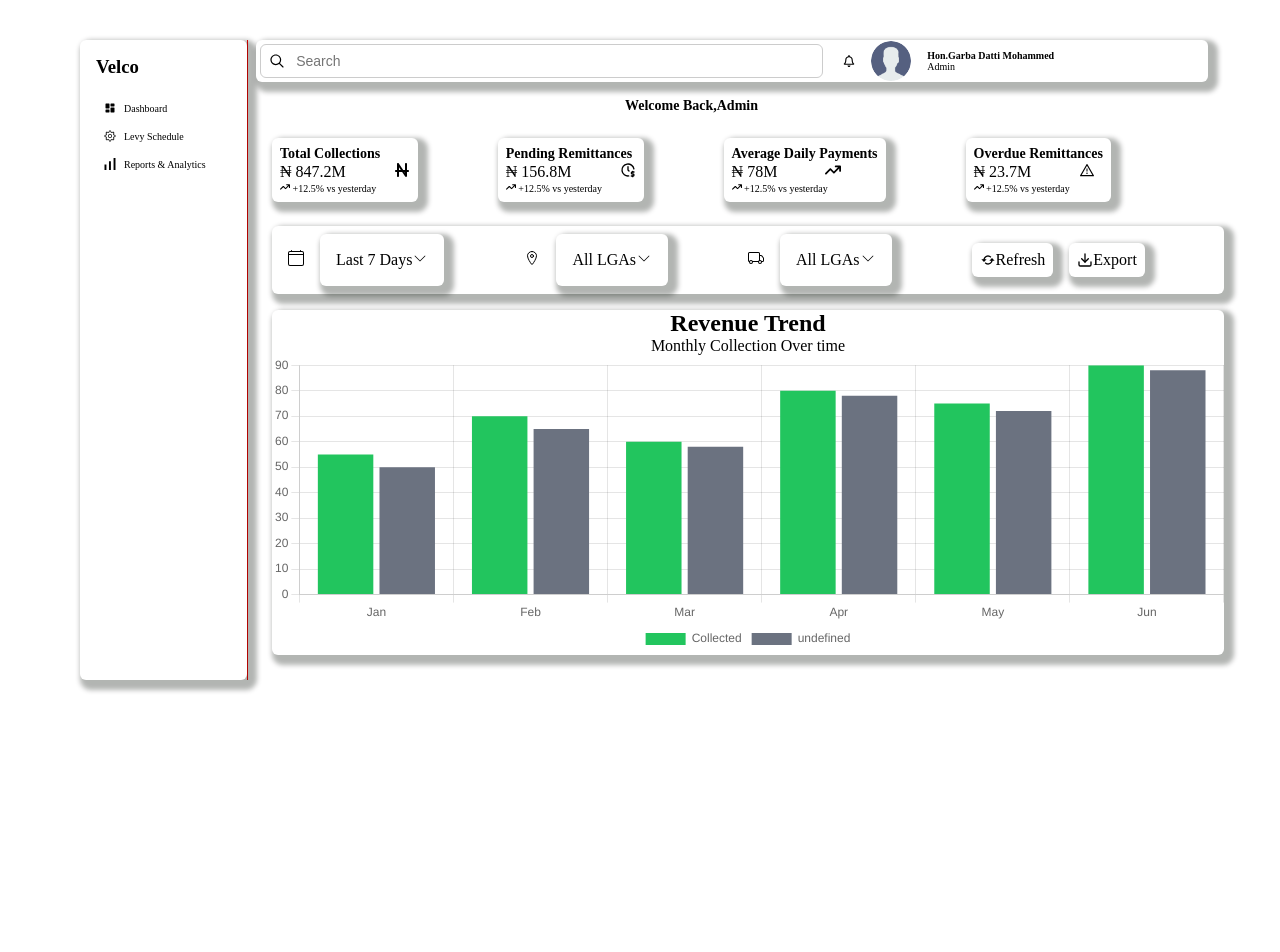
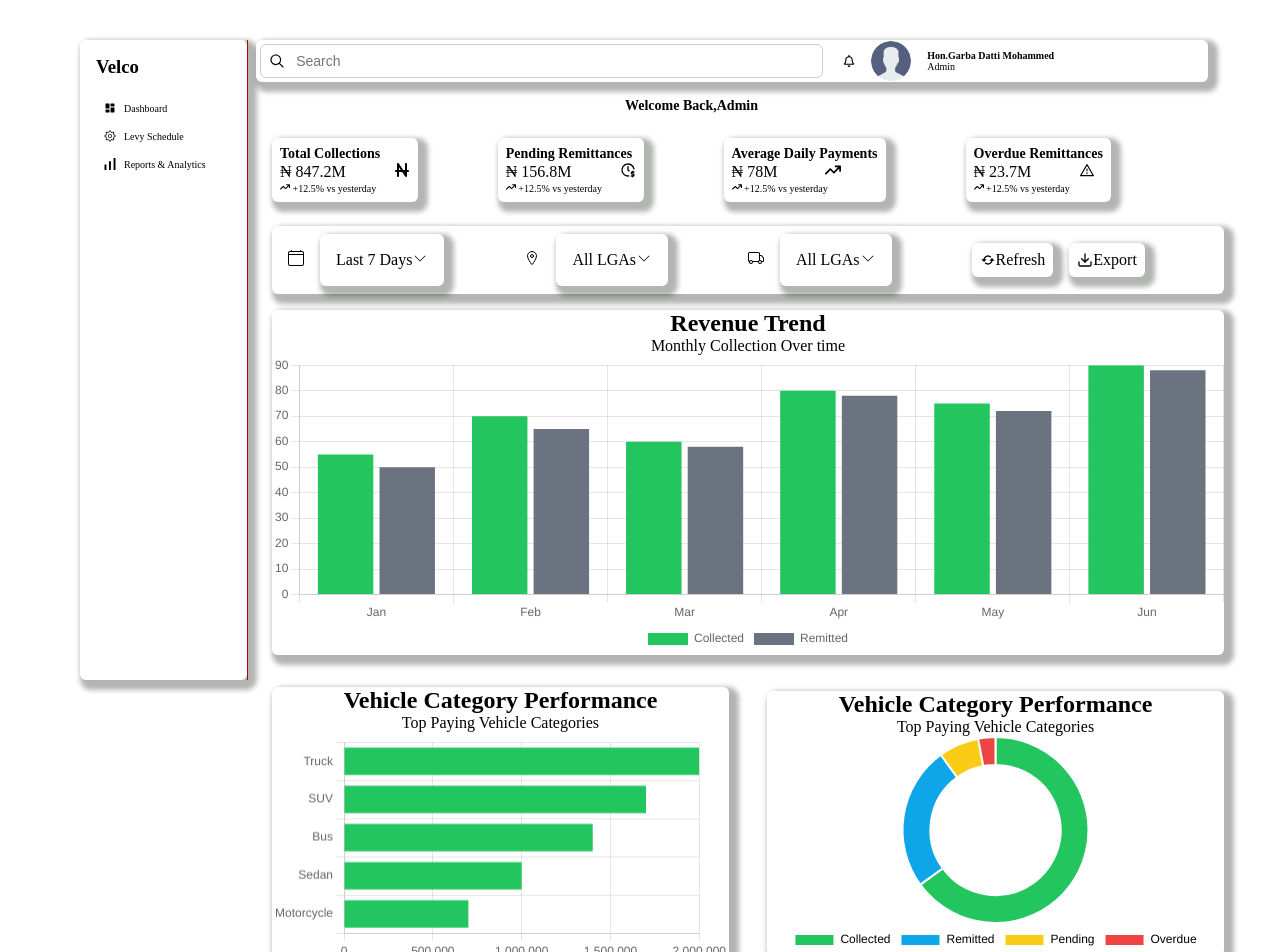
Before and after one commit to vawkei/corvtech-velco, a React app in the folder frontend/: page / in a window 1280 px wide. Shown: the top 952 px of the page. Before the commit the page ends 880 px from the top, so only its background shows below. Built offline with nearby package versions, Linux system fonts and the light colour scheme; the HTML template or start-up script is replaced by a standard one.

Commit message:
added vehicleCategoryPerformance and RemittanceCompliance Uis

```diff
--- a/frontend/src/components/rightside/RightHandSide.module.scss
+++ b/frontend/src/components/rightside/RightHandSide.module.scss
@@ -20,5 +20,22 @@
       width: 100%;
       height: 100%;
     }
+    .vehicle-and-remittance {
+      width: 100%;
+      height: 100%;
+      display: flex;
+      align-items: center;
+      justify-content: space-between;
+      padding: 1rem 0rem;
+      // gap: 1rem;
+      .vehicle {
+        width: 48%;
+        height: 100%;
+      }
+      .remittance {
+        width: 48%;
+        height: 100%;
+      }
+    }
   }
 }
--- a/frontend/src/components/rightside/RightHandSide.tsx
+++ b/frontend/src/components/rightside/RightHandSide.tsx
@@ -3,6 +3,8 @@ import TopRight from "./topRight/TopRight";
 import FinancialSummary from "./dashboard/financialSummary/FinancialSummary";
 import AnalyticsFilter from "./dashboard/analyticsSummary/AnalyticsFilter";
 import RevenueTrend from "./dashboard/charts/revenueTrend/RevenueTrend";
+import VehicleCategoryPerformance from "./dashboard/charts/vehicleCategory/VehicleCategory";
+import RemittanceCompliance from "./dashboard/charts/remittance/RemittanceChart";
 
 const RightHandSide = () => {
   return (
@@ -23,6 +25,15 @@ const RightHandSide = () => {
         <div className={classes["revenue-trend-parent"]}>
           <RevenueTrend />
         </div>
+
+        <div className={classes["vehicle-and-remittance"]}>
+          <div className={classes.vehicle}>
+            <VehicleCategoryPerformance />
+          </div>
+          <div className={classes.remittance}>
+            <RemittanceCompliance />
+          </div>
+        </div>
       </div>
     </div>
   );
--- /dev/null
+++ b/frontend/src/components/rightside/dashboard/charts/remittance/RemittanceChart.module.scss
@@ -0,0 +1,10 @@
+.container{
+    width: 100%;
+    height: 100%;
+
+    .chart{
+        width: 100%;
+        height: 220px
+        // height: 100%;
+    }
+}
--- /dev/null
+++ b/frontend/src/components/rightside/dashboard/charts/remittance/RemittanceChart.tsx
@@ -0,0 +1,59 @@
+import classes from "./RemittanceChart.module.scss";
+import Card from "../../../../ui/card/Card";
+import { Doughnut } from "react-chartjs-2";
+
+import type {  ChartOptions,  } from "chart.js";
+import {
+  Chart as ChartJs,
+  ArcElement,
+  Legend,
+  Tooltip,
+} from "chart.js";
+
+
+
+ChartJs.register(ArcElement, Tooltip,Legend);
+
+const data = {
+  labels:["Collected","Remitted","Pending","Overdue"],
+  datasets:[
+    {
+      data:[65,25,7,3],
+      backgroundColor:["#22c55e","#0ea5e9","#facc15","#ef4444"],
+      cutout:"70%"//this right here makes it a doughnut
+    }
+  ]
+};
+
+//Fully typed options:
+const options:ChartOptions<"doughnut"> = {
+    responsive:true,
+    maintainAspectRatio:false,
+    plugins:{
+        legend:{
+            position:"bottom",
+            labels:{
+                color:"#000"
+            }
+        },
+        tooltip:{
+            enabled:true
+        }
+    }
+}
+
+const RemittanceCompliance = () => {
+  return (
+    <Card className={classes.container}>
+      <div className={classes.heading}>
+        <h2>Vehicle Category Performance</h2>
+        <p>Top Paying Vehicle Categories</p>
+      </div>
+      <div className={classes.chart}>
+        <Doughnut data={data} options={options} />
+      </div>
+    </Card>
+  );
+};
+
+export default RemittanceCompliance;
--- a/frontend/src/components/rightside/dashboard/charts/revenueTrend/RevenueTrend.tsx
+++ b/frontend/src/components/rightside/dashboard/charts/revenueTrend/RevenueTrend.tsx
@@ -11,7 +11,6 @@ import {
 import Card from "../../../../ui/card/Card";
 
 
-// import Card from "../../../../ui/card/Card";
 
 ChartJs.register(BarElement, CategoryScale, LinearScale, plugins);
 
@@ -25,7 +24,7 @@ const RevenueTrend = () => {
         backgroundColor: "#22c55e",
       },
       {
-        labels: "Remitted",
+        label: "Remitted",
         data: [50, 65, 58, 78, 72, 88],
         backgroundColor: "#6b7280",
       },
--- /dev/null
+++ b/frontend/src/components/rightside/dashboard/charts/vehicleCategory/VehicleCategory.module.scss
@@ -0,0 +1,3 @@
+.container{
+    width: 100%;
+}
--- /dev/null
+++ b/frontend/src/components/rightside/dashboard/charts/vehicleCategory/VehicleCategory.tsx
@@ -0,0 +1,42 @@
+import classes from "./VehicleCategory.module.scss";
+import Card from "../../../../ui/card/Card";
+import { Bar } from "react-chartjs-2";
+import type { ChartOptions } from "chart.js";
+
+
+const VehicleCategoryPerformance = () => {
+  const data = {
+    labels: ["Truck", "SUV", "Bus", "Sedan", "Motorcycle"],
+    datasets: [
+      {
+        label: "Revenue",
+        data: [2000000, 1700000, 1400000, 1000000, 700000],
+        backgroundColor: "#22c55e",
+      },
+    ],
+  };
+
+  const options: ChartOptions<"bar"> = {
+    indexAxis: "y",
+    responsive:true,
+    plugins: {
+      legend: {
+        display: false
+       },
+    },
+  };
+
+  return (
+    <Card className={classes.container}>
+      <div className={classes.heading}>
+        <h2>Vehicle Category Performance</h2>
+        <p>Top Paying Vehicle Categories</p>
+      </div>
+      <div className={classes.chart}>
+        <Bar data={data} options={options} />
+      </div>
+    </Card>
+  );
+};
+
+export default VehicleCategoryPerformance;
--- a/frontend/src/components/ui-layout/UiLayout.module.scss
+++ b/frontend/src/components/ui-layout/UiLayout.module.scss
@@ -1,5 +1,6 @@
 .container {
   width: 100%;
+  min-width: 60rem;
   height: 100vh;
   display: flex;
   align-items: flex-start;
```
Also changed, not shown: 1 other file (tests, documents, lock files or other folders).
